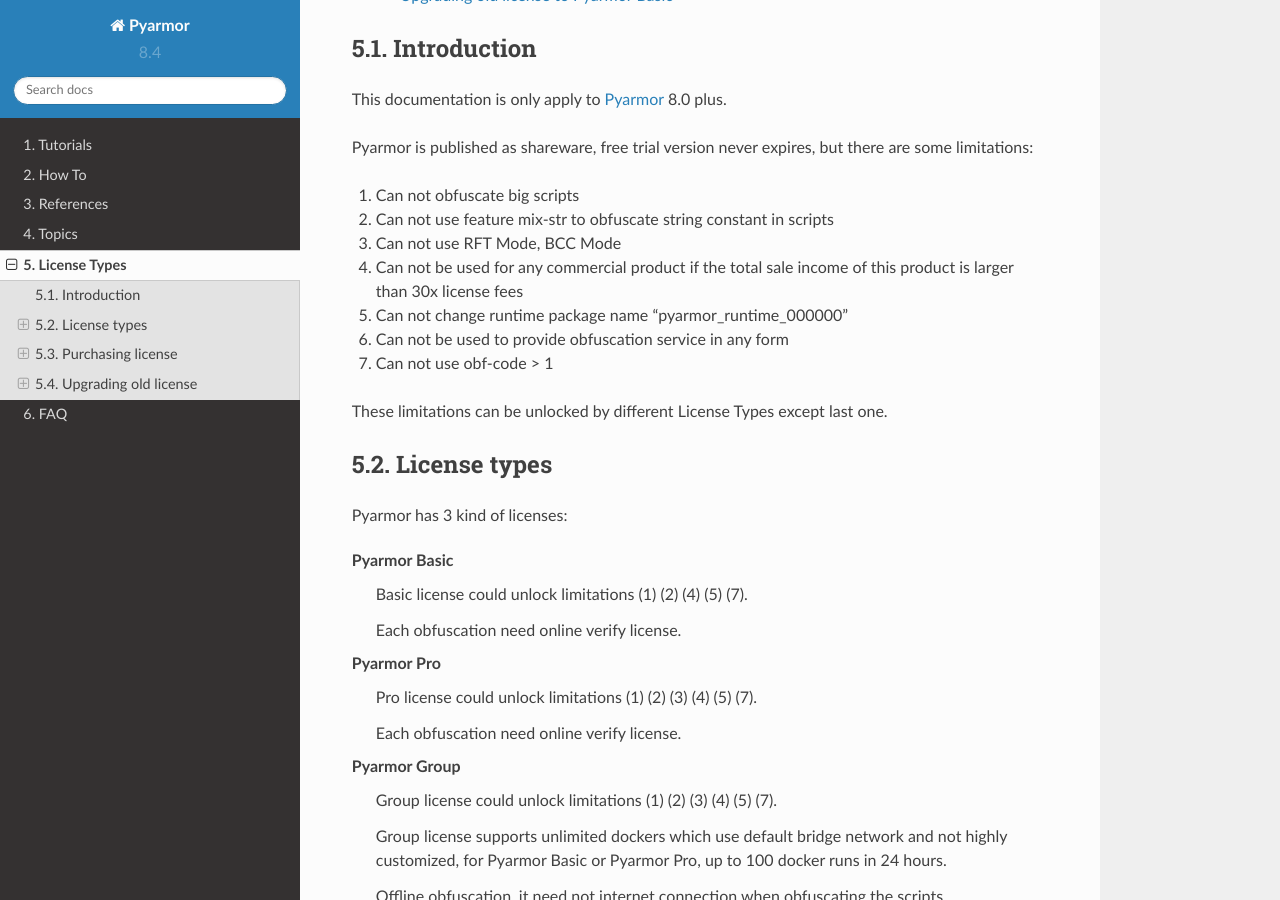
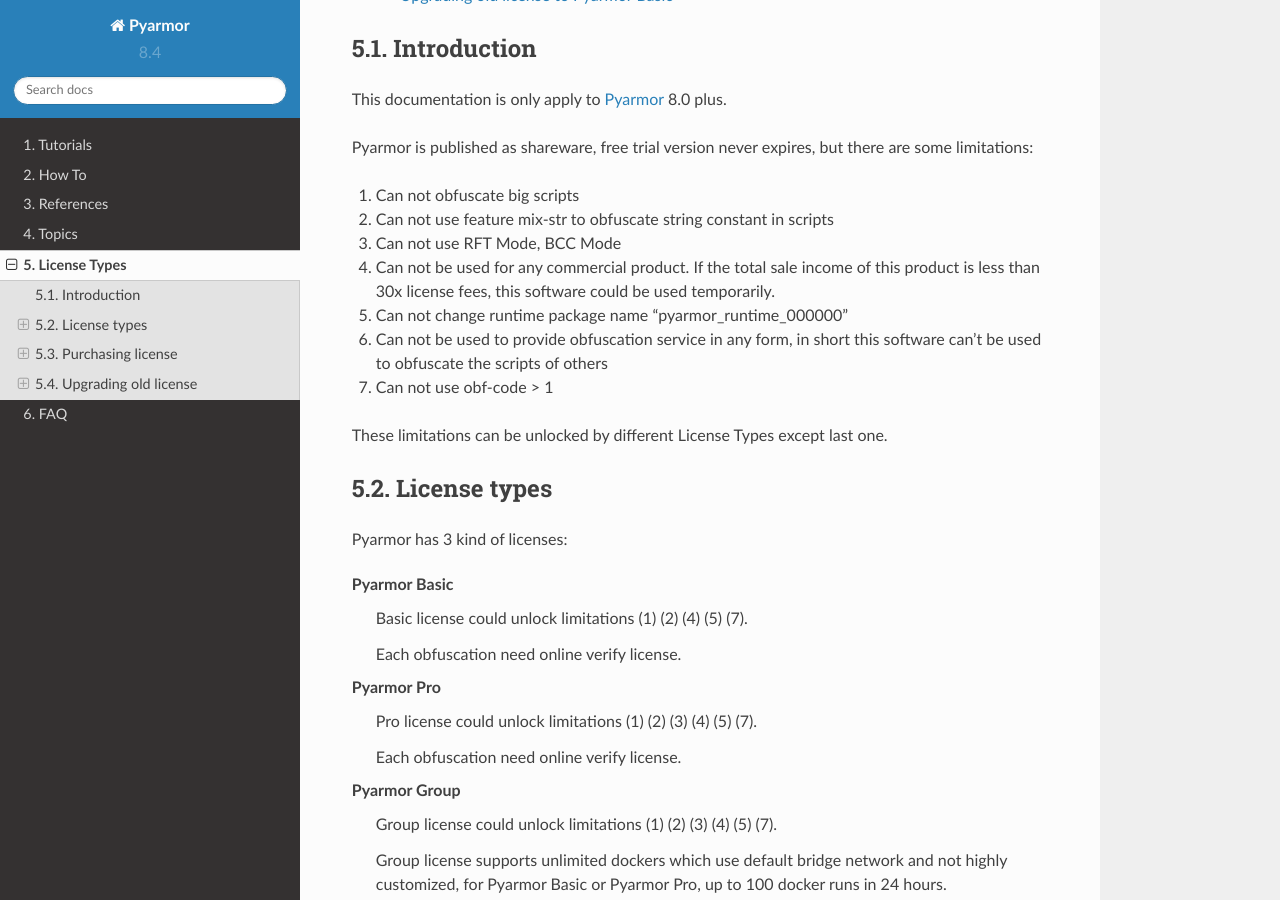
Before and after one commit to dashingsoft/pyarmor, a Sphinx documentation site: the page built from docs/licenses.rst, in a window 1280 px wide and 900 px high, scrolled down 380 px. Built offline with Sphinx 7.4.7 and the Read the Docs theme 2.0.0, drawn with Linux system fonts in a browser that asks for light colours.

Commit message:
Refine license item to make it clear

```diff
--- a/docs/licenses.rst
+++ b/docs/licenses.rst
@@ -19,9 +19,9 @@
 (1) Can not obfuscate big scripts
 (2) Can not use feature mix-str to obfuscate string constant in scripts
 (3) Can not use RFT Mode, BCC Mode
-(4) Can not be used for any commercial product if the total sale income of this product is larger than 30x license fees
+(4) Can not be used for any commercial product. If the total sale income of this product is less than 30x license fees, this software could be used temporarily.
 (5) Can not change runtime package name "pyarmor_runtime_000000"
-(6) Can not be used to provide obfuscation service in any form
+(6) Can not be used to provide obfuscation service in any form, in short this software can't be used to obfuscate the scripts of others
 (7) Can not use obf-code > 1
 
 These limitations can be unlocked by different License Types except last one.
```
Also changed, not shown: 2 other files.
